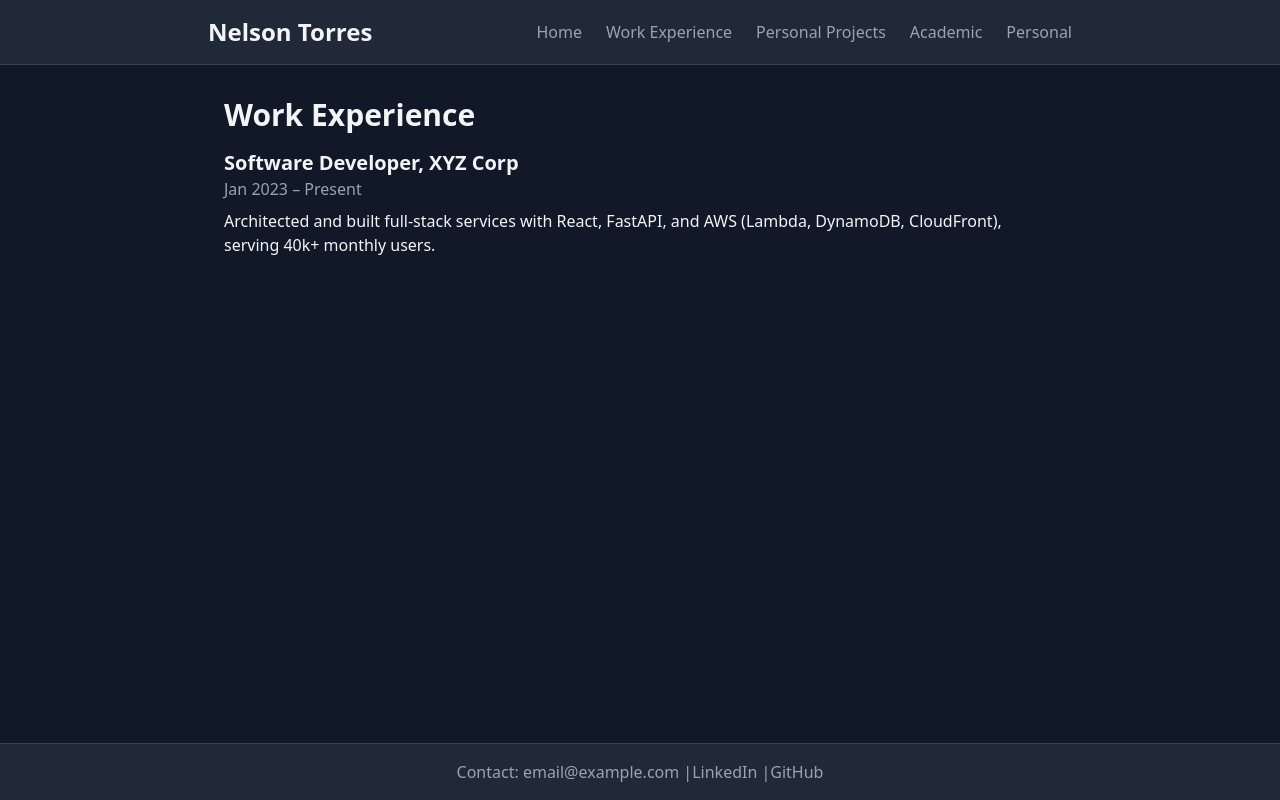
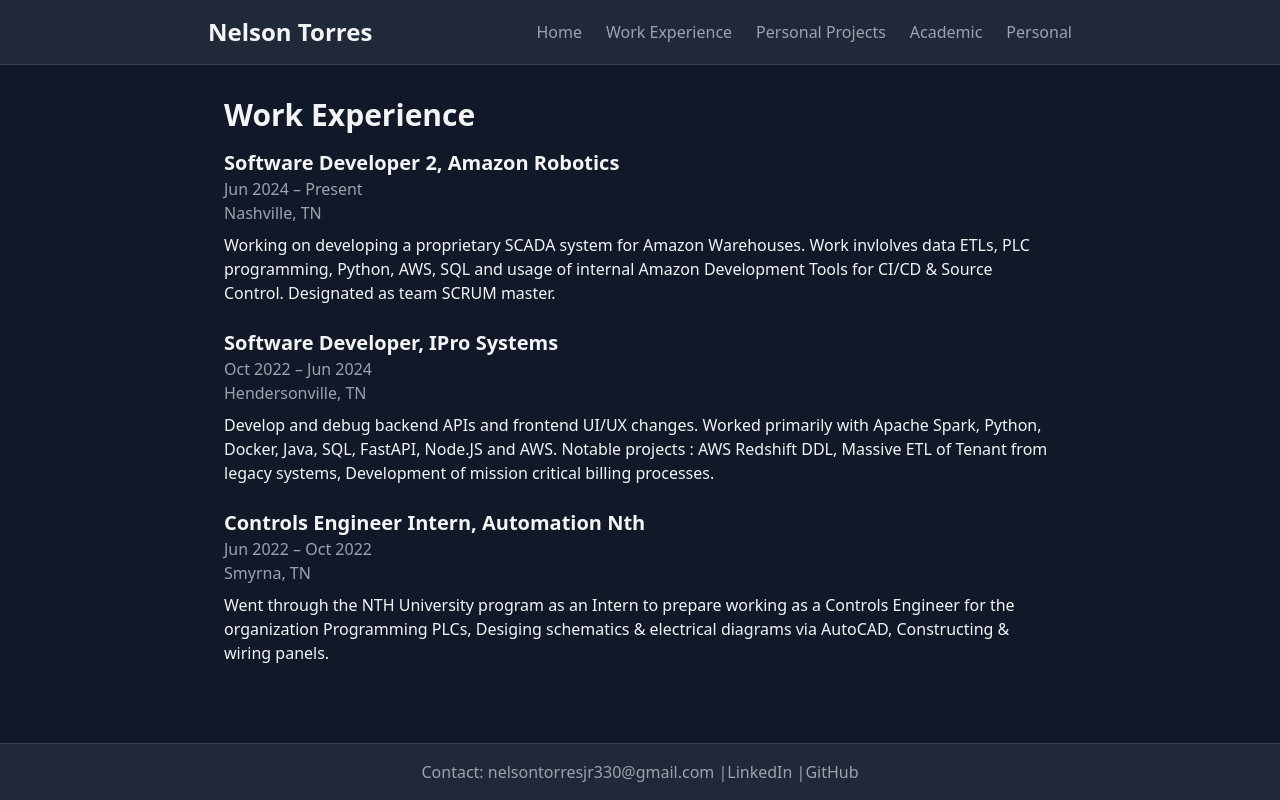
Before and after one commit to Nelsontorresjr330/nelsontorresjr330.github.io, a React (Create React App) app: page /work in a window 1280 px wide. Built offline with nearby package versions, Linux system fonts and the light colour scheme.

Commit message:
Updated Information in Front Pages

```diff
--- a/src/components/Footer.jsx
+++ b/src/components/Footer.jsx
@@ -4,8 +4,8 @@
   return (
     <footer className="bg-gray-800 border-t border-gray-700">
       <div className="max-w-4xl mx-auto p-4 text-center text-gray-400">
-        Contact: email@example.com |
-        <a href="https://linkedin.com/in/your-profile" className="hover:text-white">LinkedIn</a> |
+        Contact: nelsontorresjr330@gmail.com |
+        <a href="https://www.linkedin.com/in/nelsontorresjr330/" className="hover:text-white">LinkedIn</a> |
         <a href="https://github.com/nelsontorresjr330" className="hover:text-white">GitHub</a>
       </div>
     </footer>
--- a/src/pages/AcademicPage.jsx
+++ b/src/pages/AcademicPage.jsx
@@ -7,15 +7,27 @@
       <ul className="space-y-6">
         <li>
           <h3 className="text-xl font-semibold">M.S. in Computer Science</h3>
-          <p className="text-gray-400">State University, 2022</p>
+          <p className="text-gray-400">Vanderbilt University, May 2024</p>
+          <p className="text-gray-400">3.74 GPA</p>
           <p className="mt-2">
-            Focus: Big Data Architectures & Machine Learning.
+            Notable Coursework : Artificial Intelligence, Machine Learning, Model-Based Development, Computer Networks, Parallel Programming, Web Based System Architecture
+          </p>
+          <p className="mt-2">
+            Notable Projects : Civilization Simulation in Python (CS5260 - Introduction to Artificial Intelligence), Image Processor for Android in Java (CS5253 - Parallel Programming)
           </p>
         </li>
         <li>
-          <h3 className="text-xl font-semibold">B.S. in Physics & Comp Engineering</h3>
-          <p className="text-gray-400">Tech Institute, 2020</p>
-          <p className="mt-2">Graduated with honors; specialized in software development.</p>
+          <h3 className="text-xl font-semibold">B.S. in Physics & Computer Engineering</h3>
+          <p className="text-gray-400">Middle Tennessee State University, Dec 2022</p>
+          <p className="text-gray-400">3.45 GPA</p>
+          <p className="mt-2">Computer Engineering & Applied Physics Double Major, Minor in French.
+          </p>
+          <p className="mt-2">
+            Notable Coursework : Discrete Structures and Algorithms, Computer Architecture, Circuit Design, Microprocessor Design, Programming Language Design, Assembly and Computer Design
+          </p>
+          <p className="mt-2">
+            Notable Projects : Working simulated model of an 8-bit computer using logic gates in Logisim (CSCI 3240 - Computer Systems)
+          </p>
         </li>
       </ul>
     </div>
--- a/src/pages/HomePage.jsx
+++ b/src/pages/HomePage.jsx
@@ -3,8 +3,8 @@
 export default function HomePage() {
   return (
     <div className="p-8 text-center">
-      <h2 className="text-5xl font-bold mb-4">
-        Building scalable, user-centric web apps with React, FastAPI & AWS.
+      <h2 className="text-4xl font-bold mb-4">
+        Motivated Full-Stack Developer currently working as an SDE2 with Amazon Robotics
       </h2>
       <button
         className="mt-4 px-8 py-3 bg-blue-600 rounded-lg font-medium hover:bg-blue-500 transition"
@@ -15,16 +15,16 @@
 
       <section id="highlights" className="mt-16 grid grid-cols-1 sm:grid-cols-3 gap-8 max-w-4xl mx-auto">
         <div className="bg-gray-800 rounded-lg p-6 text-center shadow-md">
-          <p className="text-4xl font-bold">5+</p>
-          <p className="text-sm text-gray-400 mt-2">Years Experience</p>
+          <p className="text-4xl font-bold">3+</p>
+          <p className="text-xl text-gray-400 mt-2">Years Work Experience</p>
         </div>
         <div className="bg-gray-800 rounded-lg p-6 text-center shadow-md">
-          <p className="text-4xl font-bold">React · Python · AWS · Docker</p>
-          <p className="text-sm text-gray-400 mt-2">Top Technologies</p>
+          <p className="text-4xl font-bold">React · Python · AWS </p>
+          <p className="text-xl text-gray-400 mt-2">Top Technologies</p>
         </div>
         <div className="bg-gray-800 rounded-lg p-6 text-center shadow-md">
-          <p className="text-4xl font-bold">10+</p>
-          <p className="text-sm text-gray-400 mt-2">Production Deployments</p>
+          <p className="text-4xl font-bold">M.Sc.</p>
+          <p className="text-sm text-gray-400 mt-2">in Computer Science from Vanderbilt University</p>
         </div>
       </section>
     </div>
--- a/src/pages/WorkExperiencePage.jsx
+++ b/src/pages/WorkExperiencePage.jsx
@@ -6,14 +6,34 @@
       <h2 className="text-3xl font-bold mb-4">Work Experience</h2>
       <ul className="space-y-6">
         <li>
-          <h3 className="text-xl font-semibold">Software Developer, XYZ Corp</h3>
-          <p className="text-gray-400">Jan 2023 – Present</p>
+          <h3 className="text-xl font-semibold">Software Developer 2, Amazon Robotics</h3>
+          <p className="text-gray-400">Jun 2024 – Present</p>
+          <p className="text-gray-400">Nashville, TN</p>
           <p className="mt-2">
-            Architected and built full-stack services with React, FastAPI, and AWS
-            (Lambda, DynamoDB, CloudFront), serving 40k+ monthly users.
+          Working on developing a proprietary SCADA system for Amazon Warehouses.
+          Work invlolves data ETLs, PLC programming, Python, AWS, SQL and usage of internal Amazon Development Tools for CI/CD & Source Control.
+          Designated as team SCRUM master.
           </p>
         </li>
-        {/* …additional entries… */}
+        <li>
+          <h3 className="text-xl font-semibold">Software Developer, IPro Systems</h3>
+          <p className="text-gray-400">Oct 2022 – Jun 2024</p>
+          <p className="text-gray-400">Hendersonville, TN</p>
+          <p className="mt-2">
+          Develop and debug backend APIs and frontend UI/UX changes.
+          Worked primarily with Apache Spark, Python, Docker, Java, SQL, FastAPI, Node.JS and AWS.
+          Notable projects : AWS Redshift DDL, Massive ETL of Tenant from legacy systems, Development of mission critical billing processes.
+          </p>
+        </li>
+        <li>
+          <h3 className="text-xl font-semibold">Controls Engineer Intern, Automation Nth</h3>
+          <p className="text-gray-400">Jun 2022 – Oct 2022</p>
+          <p className="text-gray-400">Smyrna, TN</p>
+          <p className="mt-2">
+          Went through the NTH University program as an Intern to prepare working as a Controls Engineer for the organization
+          Programming PLCs, Desiging schematics & electrical diagrams via AutoCAD, Constructing & wiring panels.
+          </p>
+        </li>
       </ul>
     </div>
   );
```
